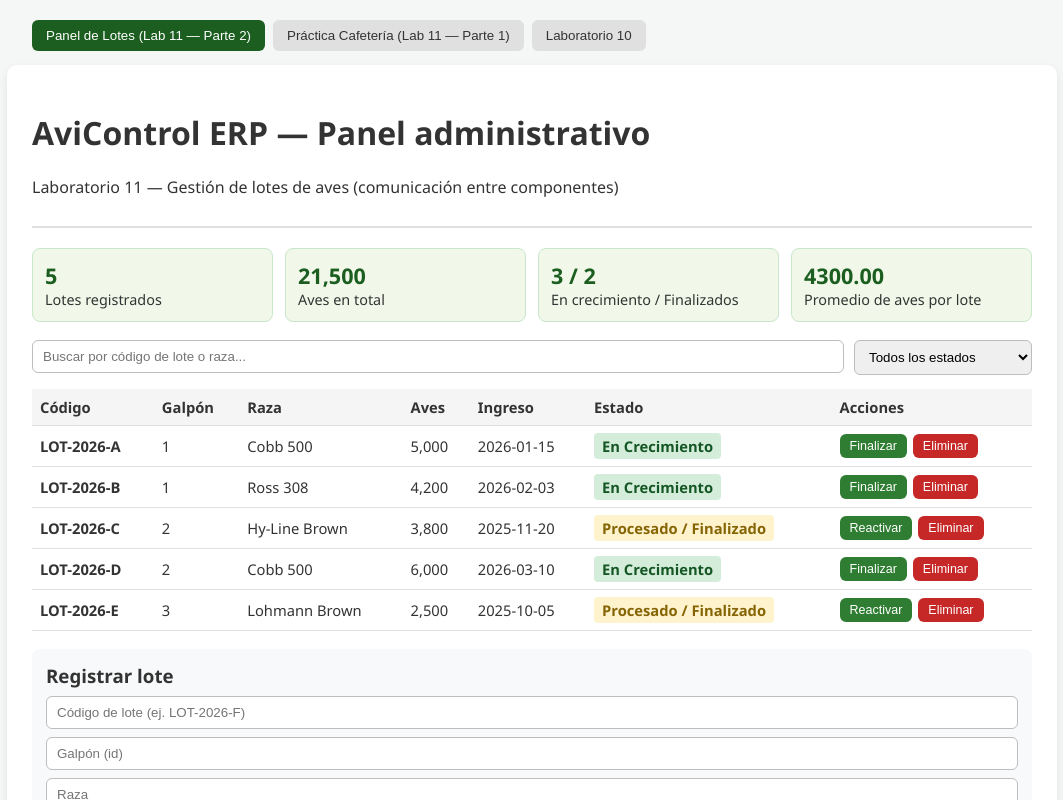
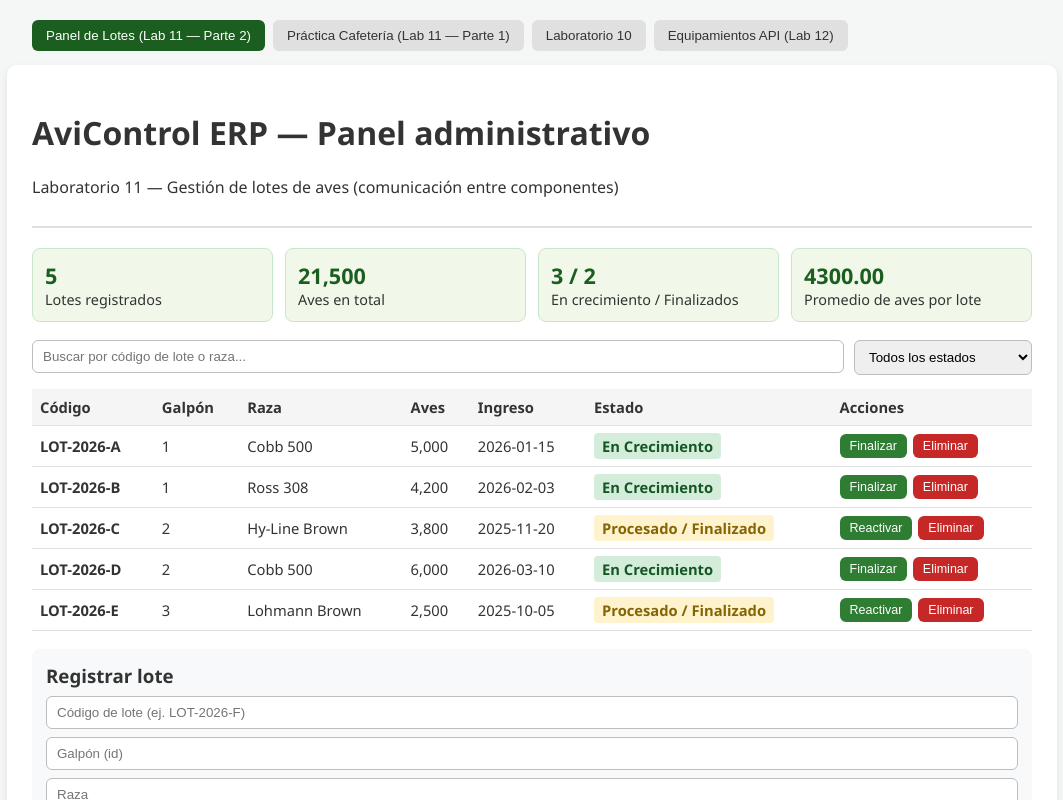
Before and after one commit to RamsesAlvrz/avicontrol_erp, a React app in the folder frontend/: page / in a window 1280 px wide. Shown: the top 800 px of the page, without its empty margins (108-1171 px from the left). Built offline with nearby package versions, Linux system fonts and the light colour scheme; the HTML template or start-up script is replaced by a standard one.

Commit message:
Lab 12: añadir navegación a la consulta de equipamientos

```diff
--- a/frontend/src/App.jsx
+++ b/frontend/src/App.jsx
@@ -1,6 +1,7 @@
 import { useState } from 'react'
 import './App.css'
 import Practica from './practica/Practica'
+import ListaPractica from './practica/ListaPractica'
 import PanelLotes from './components/PanelLotes'
 import Tarjeta from './components/Tarjeta'
 import ListaEquipos from './components/ListaEquipos'
@@ -51,6 +52,7 @@ const VISTAS = {
   panel: 'Panel de Lotes (Lab 11 — Parte 2)',
   practica: 'Práctica Cafetería (Lab 11 — Parte 1)',
   lab10: 'Laboratorio 10',
+  lab12: 'Equipamientos API (Lab 12)',
 }
 
 function App() {
@@ -74,6 +76,7 @@ function App() {
       {vista === 'panel' && <PanelLotes />}
       {vista === 'practica' && <Practica />}
       {vista === 'lab10' && <Laboratorio10 />}
+      {vista === 'lab12' && <ListaPractica />}
     </>
   )
 }
```
